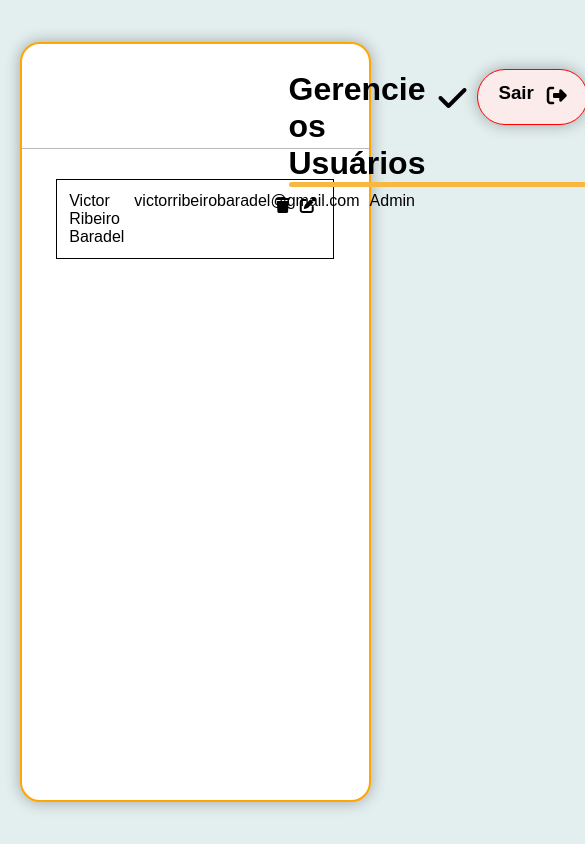
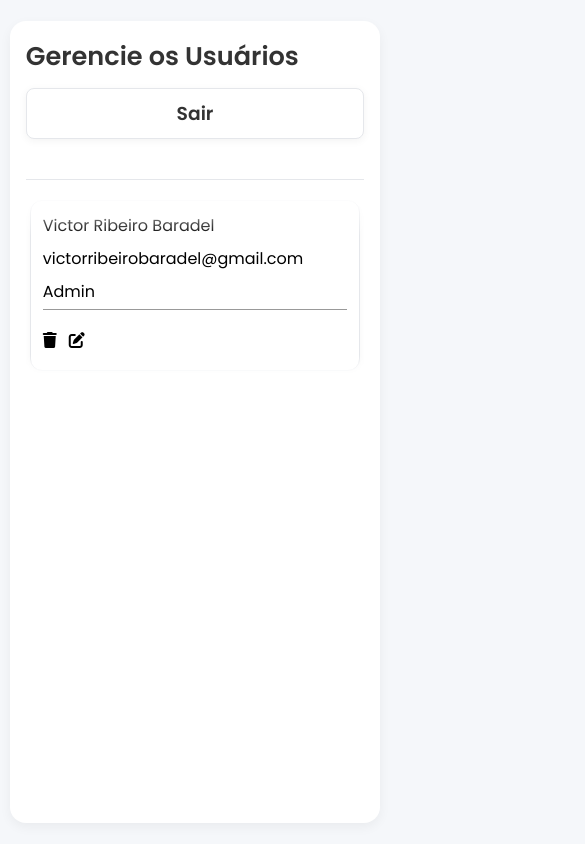
Before and after one commit to ScatmanVit/front_end-node-crud, a plain HTML site: page src/pages/list-users.html in a window 390 px wide. Shown: the top 844 px of the page, 585 px wide, since content can reach past the window. Drawn offline with Linux system fonts and the light colour scheme; a web font is replaced by a local one.

Commit message:
css da page de listagem de usuários finalizado

```diff
--- a/src/css/list-users.css
+++ b/src/css/list-users.css
@@ -1,10 +1,10 @@
-@import url('https://fonts.googleapis.com/css2?family=Funnel+Sans:ital,wght@0,300..800;1,300..800&family=Poppins:ital,wght@0,100;0,200;0,300;0,400;0,500;0,600;0,700;0,800;0,900;1,100;1,200;1,300;1,400;1,500;1,600;1,700;1,800;1,900&family=Roboto:ital,wght@0,100..900;1,100..900&display=swap');
+@import url('https://fonts.googleapis.com/css2?family=Poppins:wght@300;400;500;600&display=swap');
 
 * {
    margin: 0;
    padding: 0;
    box-sizing: border-box;
-   font-family: "Funnel Sans", sans-serif;
+   font-family: "Poppins", sans-serif;
 }
 
 body {
@@ -13,132 +13,263 @@ body {
    display: flex;
    justify-content: center;
    align-items: center;
-   background-color: rgb(227, 238, 238);
+   background-color: #f5f7fa;
+   overflow-y: hidden;
 }
 
-
+/* Container Principal */
 .container {
    width: 90%;
    height: 90vh;
    display: flex;
-   box-shadow: 0 0 15px rgba(0, 0, 0, 0.3);
-   border-radius: 20px;
-   background-color: white;
-   border: 2px solid rgb(255, 166, 0);
+   flex-direction: column;
+   background-color: #fff;
+   border-radius: 16px;
+   box-shadow: 0 4px 12px rgba(0, 0, 0, 0.05);
+   padding: 20px;
 }
 
-
-.manager-users {
-   width: 100%;
+/* Header */
+.manager-header {
    display: flex;
-   flex-direction: column;
+   justify-content: space-between;
+   align-items: center;
+   padding-bottom: 40px;
+   border-bottom: 1px solid #e5e7eb;
 }
 
-
-
-/* -- CABEÇALHO DO GERENCIADOR */
-.manager-header {
+.title-manager {
+   display: flex;
+   gap: 15px;
    width: 100%;
-   height: 80px;
-   max-height: 80px;
-   display: flex;
-   justify-content: space-between;
-   margin-top: 25px;
-   border-bottom: 1px solid #bbbbbb;
-}
-
-
-.title-manager {
-   height: 80px;
-   display: flex;
-   flex-direction: row;
-   padding: 2px 11px;
-   gap: 13px;
 }
 
 .title-manager h1 {
-   margin-left: 8em;
+   font-size: 1.6rem;
+   font-weight: 600;
+   color: #333;
 }
 
 .title-manager h1::after {
    content: '';
    display: block;
-   width: 20rem;
-   height: 0.3rem;
-   background-color: rgb(247, 183, 64);
-   margin: 0 auto;
-   position: absolute;
+   height: 4px;
+   width: 17rem;
+   background-color: #f7b740;
+   margin-top: 5px;
    border-radius: 10px;
 }
 
-.title-manager i {
-   margin-top: 11px;
-}
 
 .logout-manager {
+   background: #fff;
+   border: 1px solid #e5e7eb;
+   border-radius: 8px;
+   padding: 10px 15px;
    display: flex;
-   flex-direction: row;
-   padding: 12px 20px;
-   gap: 13px;
-   border: 1px solid red;
-   height: 56px;
-   max-height: 56px;
-   border-radius: 28px;
-   background-color: rgb(251, 235, 235);
+   align-items: center;
+   gap: 8px;
+   font-weight: 500;
+   color: #333;
+   box-shadow: 0 2px 8px rgba(0, 0, 0, 0.05);
+   transition: background 0.3s ease, transform 0.2s ease;
    cursor: pointer;
-   transition: all 500ms;
-   box-shadow: 0 0 15px rgba(0, 0, 0, 0.3);
-   margin-right: 25px;
-}
-
-.logout-manager:hover {
-   background-color: rgba(242, 235, 235, 0.087);
-}
-
-.logout-manager i {
-   margin-top: 13px;
 }
 
 
-/* -- CONTEÚDO DO GERENCIADOR ( USUÁRIOS ) -- */
+.user-info-icons .fa-trash { cursor: pointer }
+.user-info-icons .fa-trash:hover {
+   color: #ef4444; /* vermelho */
+}
 
+.user-info-icons .fa-pen-to-square { cursor: pointer }
+.user-info-icons .fa-pen-to-square:hover {
+   color: #3b82f6; /* azul */
+}
+
+
+/* Área de Usuários */
 .users-manager-box {
-   height: 70%;
    width: 100%;
+   height: 190%;
+   min-height: 0;
    display: flex;
    justify-content: center;
-   align-items: start;
-   margin-top: 30px;
+   align-items: flex-start;
+   margin-top: 20px;
+
 }
 
 .user-box {
-   width: 80%;
-   padding: 12px;
-   border: 1px solid;
+   scroll-behavior: smooth;
+   width: 95%;
+   height: 40%;
+   max-height: calc(90vh - 100px);
+   overflow-y: scroll;
+   overflow-x: hidden;
+   display: flex;
+   flex-direction: column;
+   gap: 16px;
+   position: relative;
+   padding: 8px;
+   mask-image: linear-gradient(to bottom, transparent 0px, black 40px, black calc(100% - 20px), transparent 100%);
+   -webkit-mask-image: linear-gradient(to bottom, transparent 0px, black 40px, black calc(100% - 20px), transparent 100%);
+
+}
+
+.user-info {
    display: flex;
    justify-content: space-between;
-}
-.user-info {
-   width: 100%;
-   display: flex;
-   justify-content: space-between;
+   align-items: center;
+   padding: 14px 18px;
+   background: #fff;
+   border: 1px solid #e5e7eb;
+   border-radius: 12px;
+   box-shadow: 0 2px 6px rgba(0, 0, 0, 0.04);
+   transition: transform 0.2s ease, box-shadow 0.2s ease;
+   position: relative;
+
 }
 
-.user-content {
-   width: 70%;
-   display: flex;
-   flex-direction: row;
-   justify-content: space-evenly;
-   gap: 10px;
+.user-info:hover {
+   transform: translateY(-2px);
+   box-shadow: 0 4px 12px rgba(0, 0, 0, 0.08);
 }
 
-.user-content h3 {
-   font: 6px;
+/* Conteúdo do usuário */
+.user-content {
+   width: 80%;
+   display: flex;
+   justify-content: space-evenly;
+   align-items: center;
+   gap: 12px;
+}
+
+.user-content img {
+   width: 40px;
+   height: 40px;
+   border-radius: 50%;
+   object-fit: cover;
+}
+
+.user-email-content {
+   color: #777;
+}
+
+/* Ações */
+.user-info-icons {
+   display: flex;
+   gap: 8px;
 }
 
 .user-info-icons {
-   padding: 5px;
+   width: 36px;
+   height: 36px;
+   border-radius: 8px;
+   padding: 8px 48px;
+   border: none;
+   background: #f1f5f9;
    display: flex;
-   flex-direction: row;
-   gap: 10px;
+   justify-content: center;
+   align-items: center;
+   cursor: pointer;
+   transition: background 0.3s ease;
+   gap: 15px;
 }
+
+.user-info-icons:hover {
+   background: #e2e8f0;
+}
+
+::-webkit-scrollbar {
+   width: 10px; /* Mais largo */
+}
+
+::-webkit-scrollbar-track {
+   background: transparent; /* Remove a faixa clara */
+}
+
+::-webkit-scrollbar-thumb {
+   background: #d1d5db; /* Cinza visível */
+   border-radius: 10px;
+}
+
+::-webkit-scrollbar-thumb:hover {
+   background: #9ca3af; /* Mais escuro no hover */
+}
+
+@media (max-width: 768px) {
+   .container {
+      width: 95%;
+      height: 95vh;
+      padding: 16px;
+   }
+
+   .manager-header {
+      flex-direction: column;
+      align-items: flex-start;
+      gap: 12px;
+   }
+
+   .title-manager {
+      flex-direction: column;
+      gap: 8px;
+   }
+
+   .title-manager h1::after {
+      display: none;
+      content: none;
+   }
+
+   .logout-manager {
+      width: 100%;
+      justify-content: center;
+   }
+
+   .logout-manager i {
+      display: none;
+   }
+
+   .users-manager-box {
+      margin-top: 16px;
+      height: auto;
+   }
+
+   .user-box {
+      width: 100%;
+      max-height: 60vh;
+      padding: 4px;
+      scroll-behavior: smooth;
+   }
+
+   .user-info {
+      flex-direction: column;
+      align-items: flex-start;
+      gap: 12px;
+      padding: 12px;
+
+   }
+
+   .user-content {
+      width: 100%;
+      flex-direction: column;
+      align-items: flex-start;
+      gap: 8px;
+      padding-bottom: 5px;
+      border-bottom: 1px solid #999;
+   }
+
+   .user-info-icons {
+      width: 100%;
+      padding: 0;
+      background-color: transparent;
+      justify-content: flex-start;
+      gap: 12px;
+   }
+}
+
+@media (max-width: 768px) {
+   .fa-check {
+      display: none !important;
+   }
+}
```
